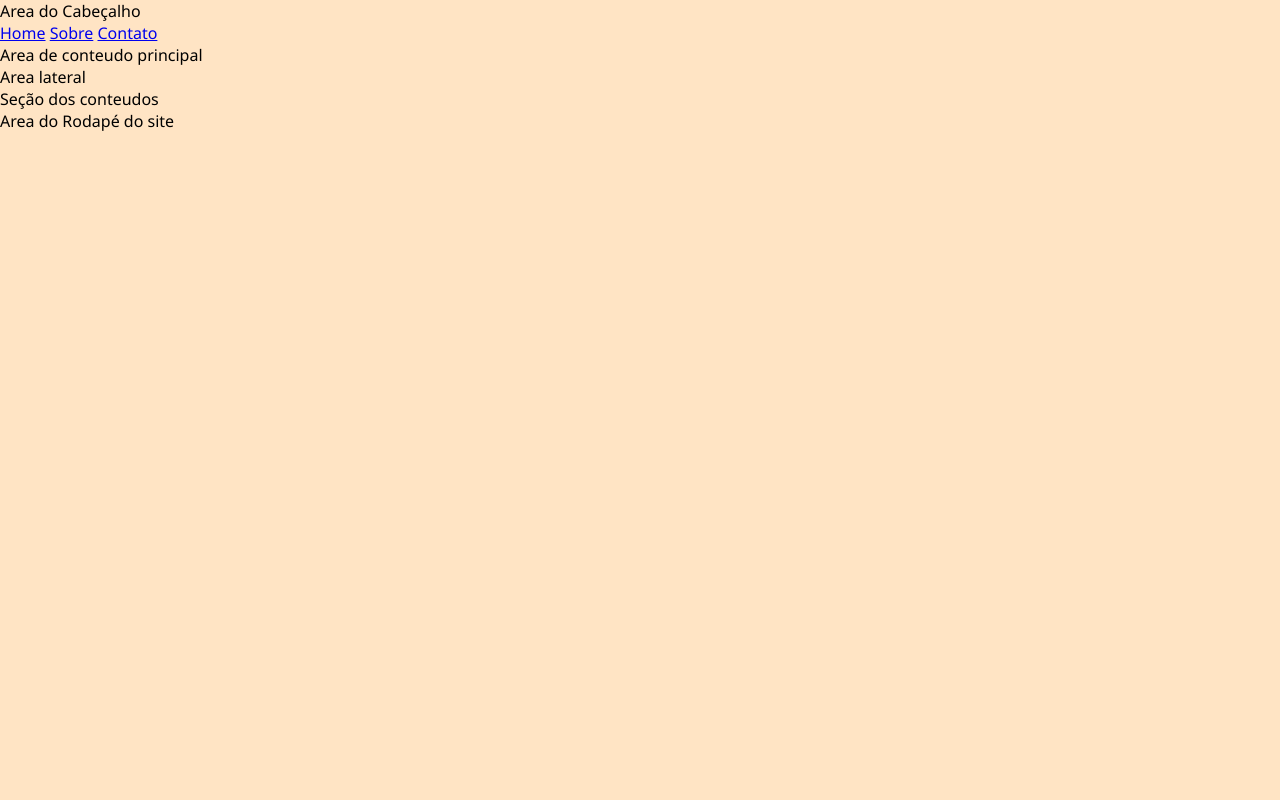
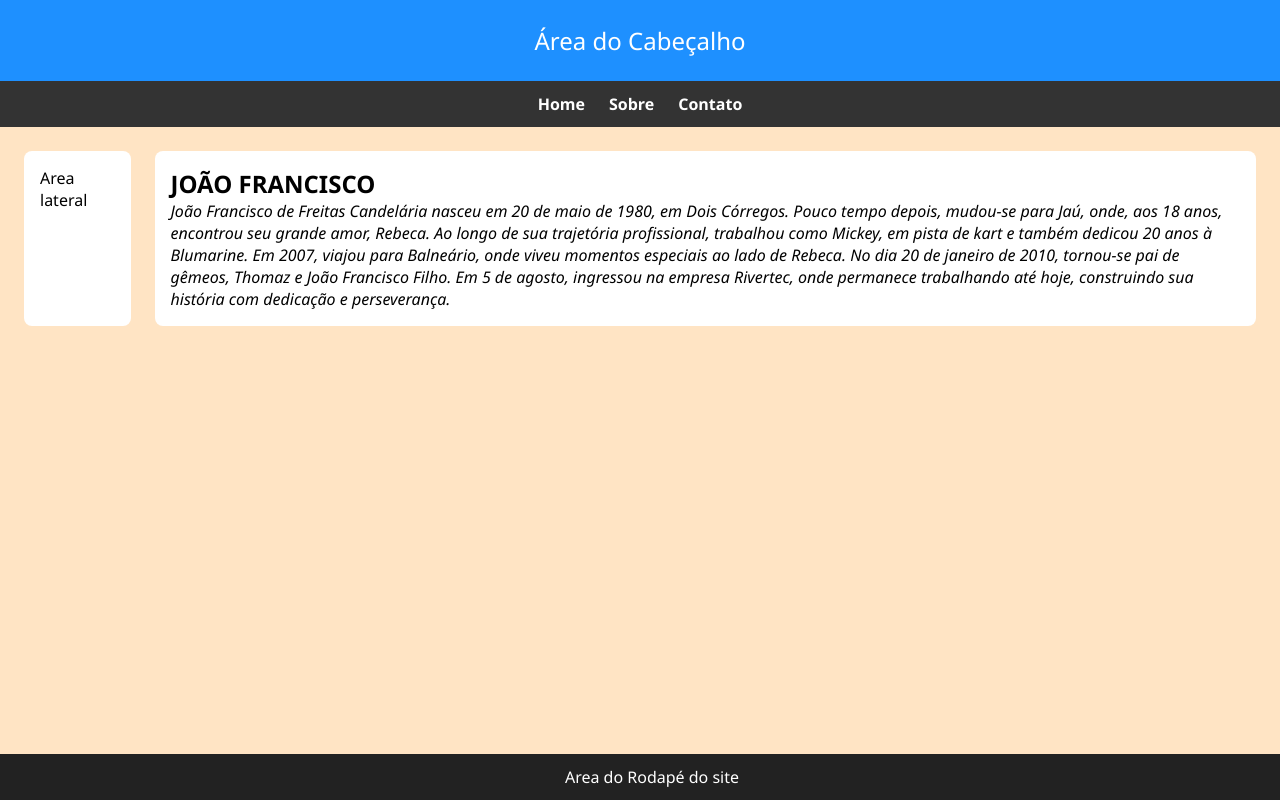
Before and after one commit to Benqx00/The-Pauta-Dev, a plain HTML site: page HTML-INTERMEDIARIO/index.html in a window 1280 px wide. Drawn offline with Linux system fonts and the light colour scheme.

Commit message:
apronfudamos no css

```diff
--- a/HTML-INTERMEDIARIO/CSS/estilos.css
+++ b/HTML-INTERMEDIARIO/CSS/estilos.css
@@ -1,16 +1,79 @@
-*{
+* {
   margin: 0;
   padding: 0;
-    box-sizing: border-box;
-
+  box-sizing: 0;
 }
 
-body{
+body {
   font-size: 16px;
-    font-family: 'Segoe UI', Tahoma, Geneva, Verdana, sans-serif;
+  font-family: "Segoe UI", Tahoma, Geneva, Verdana, sans-serif;
   height: 100dvh;
   width: 100%;
   background-color: bisque;
+}
+header {
+  background-color: #1e90ff;
+  color: #ffffff;
+  padding: 24px;
+  text-align: center;
+  font-size: 24px;
+}
 
+/* MENU DE NAVEGAÇÃO */
+nav {
+  background-color: #333;
+  display: flex;
+  justify-content: center;
+  gap: 24px;
+  padding: 12px;
+  z-index: 1000;
+  top: 0;
+  position: sticky;
+}
+nav a {
+  color: white;
+  text-decoration: none;
+  font-weight: bold;
+}
+nav a:hover {
+  background-color: #1e90ff;
+  font-style: italic;
+  cursor: crosshair;
+}
+
+/* LEYOUT PRINCIPAL // LEIAUTE */
+
+main {
+  display: flex;
+  gap: 24px;
+  padding: 24px;
+}
+/* LATERAL */
+aside {
+  width: 25%;
+  background-color: white;
+  padding: 16px;
+  border-radius: 8px;
+}
+
+section {
+  background-color: white;
+  padding: 16px;
+  border-radius: 8px;
+}
+
+footer {
+  background-color: #222;
+  color: white;
+  text-align: center;
+  padding: 12px;
+  position: fixed;
+  bottom: 0;
+  width: 100%;
+}
+
+section p {
+    font-style: italic;
+    font-style: oblique;
 
 }
--- a/HTML-INTERMEDIARIO/index.html
+++ b/HTML-INTERMEDIARIO/index.html
@@ -9,7 +9,7 @@
 </head>
 <body>
     <header>
-        Area do Cabeçalho
+    Área do Cabeçalho
     </header>
     <nav>
         <a href="#">Home</a>
@@ -18,12 +18,16 @@
     </nav>
 
     <main>
-        Area de conteudo principal
+
         <aside>
             Area lateral
         </aside>
         <section>
-            Seção dos conteudos
+            <h1>JOÃO FRANCISCO</h1>
+            <p>
+                João Francisco de Freitas Candelária nasceu em 20 de maio de 1980, em Dois Córregos. Pouco tempo depois, mudou-se para Jaú, onde, aos 18 anos, encontrou seu grande amor, Rebeca. Ao longo de sua trajetória profissional, trabalhou como Mickey, em pista de kart e também dedicou 20 anos à Blumarine. Em 2007, viajou para Balneário, onde viveu momentos especiais ao lado de Rebeca. No dia 20 de janeiro de 2010, tornou-se pai de gêmeos, Thomaz e João Francisco Filho. Em 5 de agosto, ingressou na empresa Rivertec, onde permanece trabalhando até hoje, construindo sua história com dedicação e perseverança.
+
+            </p>
         </section>
     </main>
 
```
Lines whose indentation alone changed are shown as unchanged.
